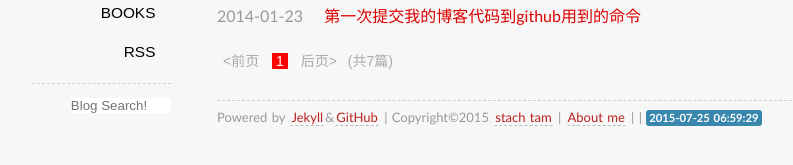
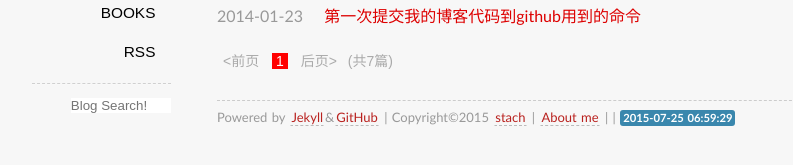
Before and after one commit to hopehook/HopeHook.com, a Jekyll site: the page built from index.html, in a window 1280 px wide. Shown: the part 313-478 px from the top of the page, without its empty margins (123-916 px from the left). Built offline with Jekyll 4.4.1, drawn with Linux system fonts in a browser that asks for light colours; some web fonts are replaced; Markdown is read by kramdown in place of the engine named in the settings; the list of posts is cut into pages by our own code; comment, search, counter and statistics services are not loaded.

Commit message:
Update _config.yml

```diff
--- a/_config.yml
+++ b/_config.yml
@@ -4,7 +4,7 @@ url: http://hopehook.com
 website-url: hopehook.com
 name: HopeHook's Blog
 website: HopeHook's House
-author: stach tam
+author: stach
 email: achst@qq.com
 duoshuo: HopeHook
 github: HopeHook
```
